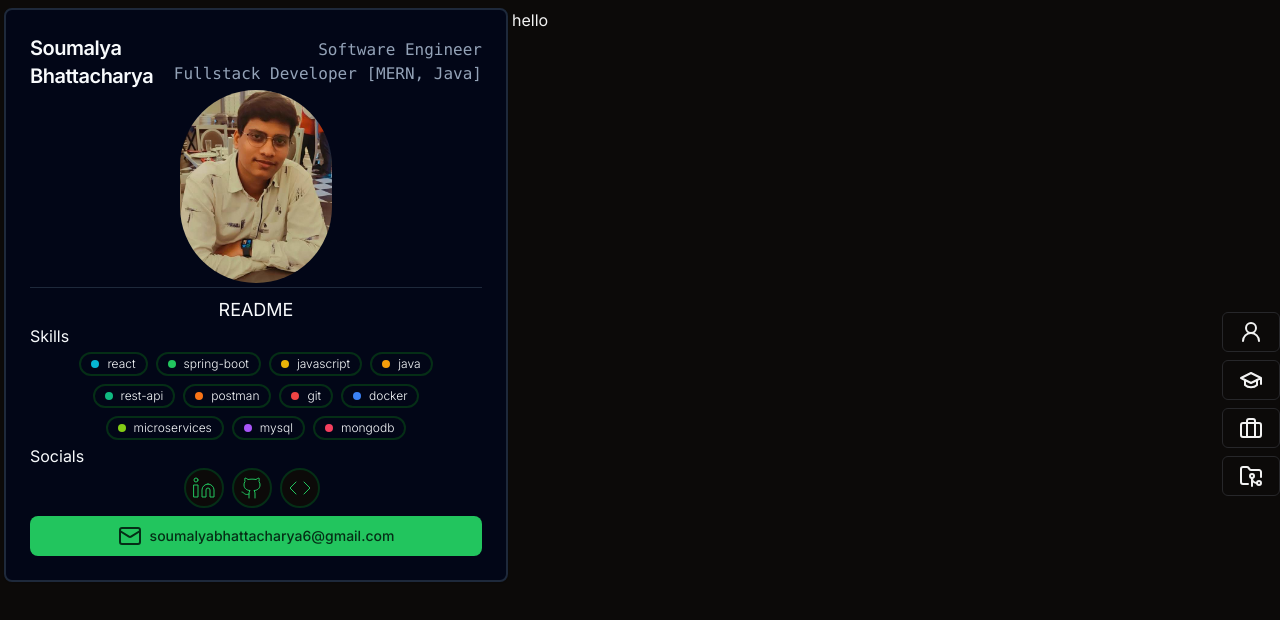
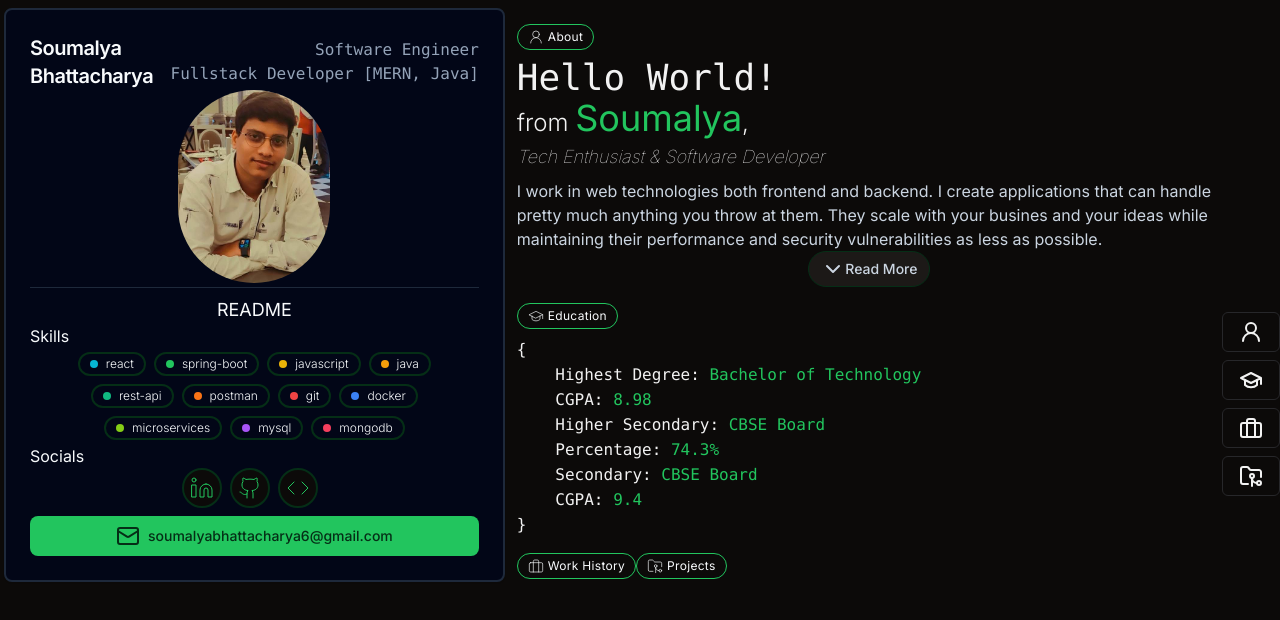
Before and after one commit to opticSquid/portfolio-website, a Next.js app: page / in a window 1280 px wide. Shown: the top 620 px of the page. Built offline with nearby package versions, Linux system fonts and the light colour scheme.

Commit message:
About and Education sections are done in the right card (#13)
* Adding about section

* Pointing Navbar buttons to a proper internal sections of the document

* Added education part

* Escaped apostope with html sequences

* removing node js version constraints

```diff
--- a/app/page.tsx
+++ b/app/page.tsx
@@ -9,7 +9,7 @@ export default function Home() {
     setTheme("dark");
   }, []);
   return (
-    <div className="flex h-screen">
+    <div className="flex h-screen flex-row gap-2">
       <LeftCard />
       <RightCard />
     </div>
--- /dev/null
+++ b/components/right-card/About.tsx
@@ -0,0 +1,83 @@
+import React, { useState } from "react";
+import { Button } from "../ui/button";
+import { ChevronDown, ChevronUp } from "lucide-react";
+
+function About() {
+  const [readMore, setReadMore] = useState(false);
+  const handleReadMore = () => {
+    setReadMore((prevState) => !prevState);
+  };
+  return (
+    <>
+      <section className="text-2xl font-light">
+        <code className="text-4xl">Hello World!</code> <br />
+        from&nbsp;
+        <span className="text-4xl text-primary font-normal">Soumalya</span>,
+        <br />
+        <i className="text-lg font-thin">
+          Tech Enthusiast & Software Developer
+        </i>
+      </section>
+      <section className="grid grid-cols-1 font-base mt-2 text-slate-300 justify-start">
+        <span className="text-left">
+          I work in web technologies both frontend and backend. I create
+          applications that can handle pretty much anything you throw at them.
+          They scale with your busines and your ideas while maintaining their
+          performance and security vulnerabilities as less as possible.
+        </span>
+        {readMore === false ? (
+          <>
+            <Button
+              variant={"outline"}
+              className="justify-self-center rounded-full border bg-card border-primary-foreground hover:border-primary"
+              onClick={handleReadMore}
+              size={"sm"}
+            >
+              <ChevronDown /> Read More
+            </Button>
+          </>
+        ) : (
+          <>
+            <span>
+              I began my journey in web technologies in April 2020, as a self
+              taught developer starting from HTML, CSS walking my way through
+              Git, React, Firebase, Express Js, Mongo Db and learning a ton in
+              between while building projects for myself and doing a bit of free
+              lancing side by side. While applying for Cognizant taught myself
+              Java programming language from Youtube and lot of Google searches{" "}
+              <span className="text-muted-foreground">
+                (chatGPT was still not a thing🥲).
+              </span>{" "}
+              After going through the first round started to learn spring
+              framework and topics under it like Spring MVC, Spring boot then
+              slowly started to discover the world of microservices only to fall
+              in love with it. Then I slowly started to dive deep in topics like
+              service discovery, api gateway, load balancing, high availability,
+              scaling and maintainability etc. Made quite a few projects to
+              implement these things and understand better. Currently I&apos;m
+              in a position where I can build quite a descent microservice based
+              application that can handle real life loads and traffic without
+              much problem while still keeping the data safe with authentication
+              and authorization. Now I&apos;m focusing on topics like Reactive
+              Programming and frameworks like Vert.x, Quarkus to gain more
+              knowledge on how to better utilize computing resources while
+              decreasing response time and deployment technologies like Docker
+              Swarm, Kubernetes and Helm Charts to learn how the services are
+              deployed in cloud.
+            </span>
+            <Button
+              variant={"outline"}
+              className="justify-self-center rounded-full bg-primary text-black hover:border-2 hover:border-primary-foreground"
+              size={"sm"}
+              onClick={handleReadMore}
+            >
+              <ChevronUp /> Read Less
+            </Button>
+          </>
+        )}
+      </section>
+    </>
+  );
+}
+
+export default About;
--- /dev/null
+++ b/components/right-card/Education.tsx
@@ -0,0 +1,31 @@
+function Education() {
+  return (
+    <section className="font-light">
+      <code>
+        &#123;
+        <br />
+        <KeyValuePair k="Highest Degree" v="Bachelor of Technology" />
+        <br />
+        <KeyValuePair k="CGPA" v="8.98" />
+        <br />
+        <KeyValuePair k="Higher Secondary" v="CBSE Board" />
+        <br />
+        <KeyValuePair k="Percentage" v="74.3%" />
+        <br />
+        <KeyValuePair k="Secondary" v="CBSE Board" />
+        <br />
+        <KeyValuePair k="CGPA" v="9.4" />
+        <br />
+        &#125;
+      </code>
+    </section>
+  );
+}
+
+export default Education;
+const KeyValuePair = ({ k, v }: { k: string; v: string }) => (
+  <>
+    &nbsp;&nbsp;&nbsp;&nbsp;{k}:&nbsp;
+    <span className="text-primary">{v}</span>
+  </>
+);
--- a/components/right-card/RightCard.tsx
+++ b/components/right-card/RightCard.tsx
@@ -1,9 +1,10 @@
+import RightCardMainContent from "./RightCardMainContent";
 import RightCardNavBar from "./RightCardNavBar";
 
 function RightCard() {
   return (
     <div className="w-3/5 overflow-auto mt-2 flex flex-row">
-      <div className="w-full">hello</div>
+      <RightCardMainContent />
       <RightCardNavBar />
     </div>
   );
--- /dev/null
+++ b/components/right-card/RightCardMainContent.tsx
@@ -0,0 +1,52 @@
+import {
+  BriefcaseIcon,
+  FolderGit2Icon,
+  GraduationCapIcon,
+  User2Icon,
+} from "lucide-react";
+import { ReactNode } from "react";
+import { Badge } from "../ui/badge";
+import About from "./About";
+import Education from "./Education";
+const SectionIndicators = ({
+  icon,
+  name,
+}: {
+  icon: ReactNode;
+  name: string;
+}) => (
+  <Badge
+    variant={"outline"}
+    className="mt-4 mb-2 gap-1 py-1 border dark:border-primary"
+    id={name}
+  >
+    {icon}
+    <span className="font-normal tracking-wide">{name}</span>
+  </Badge>
+);
+function RightCardMainContent() {
+  return (
+    <div className="w-full">
+      <SectionIndicators
+        icon={<User2Icon strokeWidth={1} size={16} />}
+        name="About"
+      />
+      <About />
+      <SectionIndicators
+        icon={<GraduationCapIcon strokeWidth={1} size={16} />}
+        name="Education"
+      />
+      <Education />
+      <SectionIndicators
+        icon={<BriefcaseIcon strokeWidth={1} size={16} />}
+        name="Work History"
+      />
+      <SectionIndicators
+        icon={<FolderGit2Icon strokeWidth={1} size={16} />}
+        name="Projects"
+      />
+    </div>
+  );
+}
+
+export default RightCardMainContent;
--- a/components/right-card/RightCardNavBar.tsx
+++ b/components/right-card/RightCardNavBar.tsx
@@ -4,6 +4,7 @@ import {
   GraduationCapIcon,
   User2Icon,
 } from "lucide-react";
+import Link from "next/link";
 import { ReactNode } from "react";
 import { Button } from "../ui/button";
 import {
@@ -33,12 +34,14 @@ const NavButtons = ({ icon, tooltip }: buttonProps) => {
     <TooltipProvider delayDuration={100}>
       <Tooltip>
         <TooltipTrigger asChild>
+          <Link href={`#${encodeURI(tooltip)}`}>
             <Button
               variant={"outline"}
               className="hover:bg-primary hover:text-black"
             >
               {icon}
             </Button>
+          </Link>
         </TooltipTrigger>
         <TooltipContent side="right">
           <p>{tooltip}</p>
--- a/package.json
+++ b/package.json
@@ -2,9 +2,6 @@
   "name": "portfolio-website",
   "version": "0.2.0",
   "private": false,
-  "engines": {
-    "node": ">=18.0.0"
-  },
   "scripts": {
     "dev": "next dev",
     "build": "next build",
@@ -19,7 +16,7 @@
     "class-variance-authority": "^0.7.0",
     "clsx": "^2.0.0",
     "lucide-react": "^0.292.0",
-    "next": "14.0.1",
+    "next": "^14.0.1",
     "next-themes": "^0.2.1",
     "react": "^18",
     "react-dom": "^18",
```
Also changed, not shown: 1 other file (tests, documents, lock files or other folders). Lines whose indentation alone changed are shown as unchanged.
